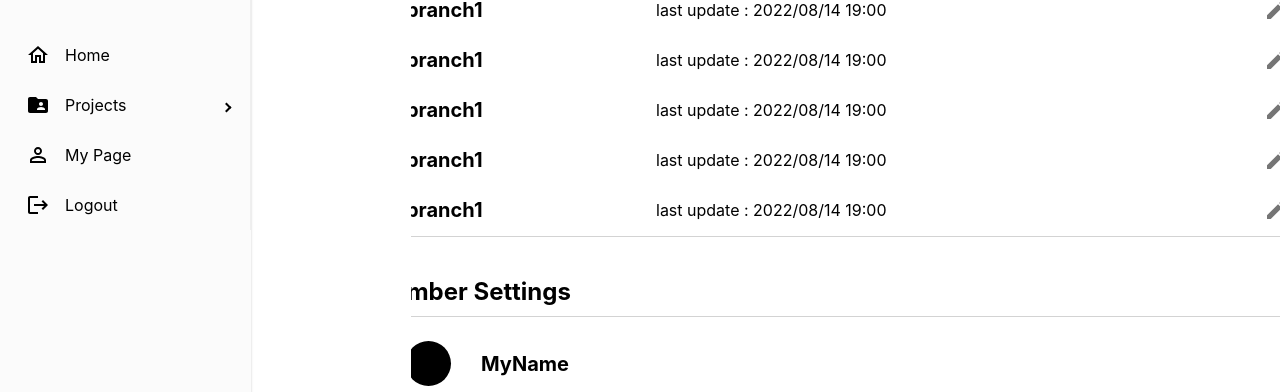
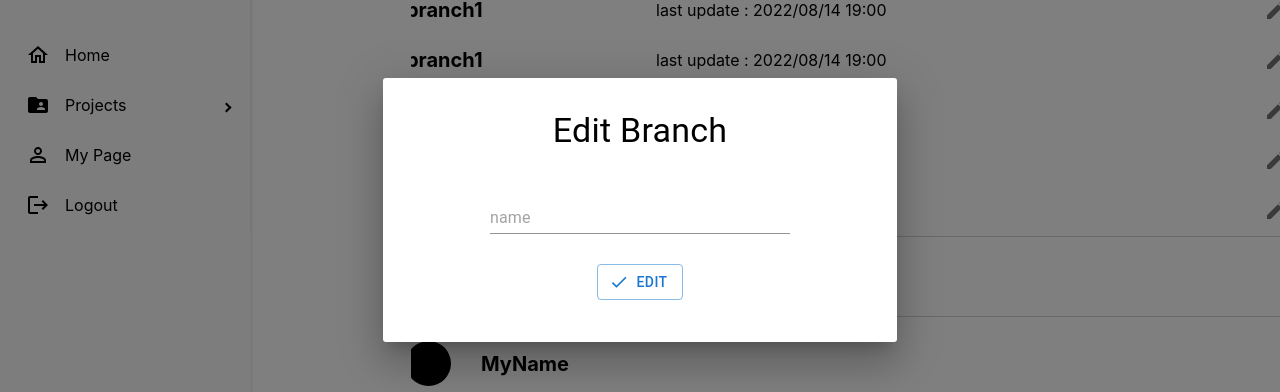
Before and after one commit to Tuk-AOK/frontend-dev, a React (Create React App) app: page /setting in a window 1280 px wide. Both pictures are taken after a click on the button 1276 px from the left and 200 px from the top of the page. Shown: the part 190-582 px from the top of the page. Built offline with nearby package versions, Linux system fonts and the light colour scheme; no server answers.

Commit message:
feat: 브랜치 이름 수정, 프로젝트 삭제 모달 퍼블리싱

```diff
--- a/src/components/common/box/branchBox/branchBox.tsx
+++ b/src/components/common/box/branchBox/branchBox.tsx
@@ -1,9 +1,37 @@
-import { Box, IconButton } from "@mui/material";
+import { Box, IconButton, Modal, Typography, Button, Input } from "@mui/material";
+import { useEffect, useState } from "react";
 import EditIcon from '@mui/icons-material/Edit';
 import DeleteIcon from '@mui/icons-material/Delete';
+import CheckIcon from '@mui/icons-material/Check';
 
+const style = {
+  position: 'absolute' as 'absolute',
+  top: '50%',
+  left: '50%',
+  transform: 'translate(-50%, -50%)',
+  width: 450,
+  height: 200,
+  bgcolor: 'background.paper',
+  border: 'none',
+  borderRadius: '3px',
+  boxShadow: 24,
+  p: 4,
+};
 
 export default function BranchBox() {
+  const [isModalOpen, setIsModalOpen] = useState(false);
+  const ariaLabel = { 'aria-label': 'description' };
+
+  const [branchName, setBranchName] = useState('');
+
+  const handleModalOpen = () => {
+    setIsModalOpen(true);
+  };
+
+  const handleModalClose = () => {
+    setIsModalOpen(false);
+  };
+
   return(
     <Box display="flex" sx={{ width:"930px", alignItems: "center"}}>
       <Box sx={{width:"250px",fontSize: "20px", fontWeight: "bold", textAlign: "left", textOverflow: 'ellipsis'}}>
@@ -13,9 +41,44 @@ export default function BranchBox() {
         last update : 2022/08/14 19:00
       </Box>
       <Box sx={{display: "flex", alignItems: "center", ml:"auto"}}>
-        <IconButton>
+        <IconButton
+          onClick={() => handleModalOpen()}
+        >
           <EditIcon/>
         </IconButton>
+
+        <Modal
+          open={isModalOpen}
+          onClose={handleModalClose}
+          aria-labelledby='modal-modal-title'
+          aria-describedby='modal-modal-description'
+        >
+          <Box sx={style}>
+            <Box sx = {{
+            display: "flex",
+            flexDirection: 'column',
+            justifyItems: 'center',
+            alignItems: 'center',
+            }}>
+              <Typography id="modal-modal-title" variant="h4" component="h2">
+                Edit Branch
+              </Typography>
+
+              <Input
+                placeholder="name"
+                inputProps={ariaLabel}
+                value={branchName}
+                onChange={(event)=>(setBranchName(event.target.value))}
+                sx={{width:'300px', marginBottom: '30px', marginTop: '50px'}}
+              />
+
+
+              <Button variant="outlined" startIcon={<CheckIcon />}>
+                Edit
+              </Button>
+            </Box>
+          </Box>
+        </Modal>
 
         <IconButton>
           <DeleteIcon/>
--- a/src/components/common/box/deleteBox/deleteBox.tsx
+++ b/src/components/common/box/deleteBox/deleteBox.tsx
@@ -1,15 +1,83 @@
-import { Box, Button } from "@mui/material";
+import { Box, Button, Modal, Typography, Input } from "@mui/material";
+import { useState, useEffect } from "react";
+import CheckIcon from '@mui/icons-material/Check';
+import axios from "axios";
+
+const style = {
+  position: 'absolute' as 'absolute',
+  top: '50%',
+  left: '50%',
+  transform: 'translate(-50%, -50%)',
+  width: 450,
+  height: 220,
+  bgcolor: 'background.paper',
+  border: 'none',
+  borderRadius: '3px',
+  boxShadow: 24,
+  p: 4,
+};
+
 
 export default function DeleteBox() {
+  const [isModalOpen, setIsModalOpen] = useState(false);
+  const ariaLabel = { 'aria-label': 'description' };
+
+  const [branchName, setBranchName] = useState('');
+
+  const handleModalOpen = () => {
+    setIsModalOpen(true);
+  };
+
+  const handleModalClose = () => {
+    setIsModalOpen(false);
+  };
+
   return(
     <Box display="flex" sx={{ width:"930px", alignItems: "center"}}>
       <Box sx={{width:"250px",fontSize: "22px", fontWeight: "bold", textAlign: "left", textOverflow: 'ellipsis', color: "#FF3A3A"}}>
         Delete Project
       </Box>
       <Box sx={{display: "flex", alignItems: "center", ml:"auto"}}>
-        <Button sx={{width: "150px", height: "50px", color: "white", bgcolor: "#FF3A3A"}}>
+        <Button sx={{width: "150px", height: "50px", color: "white", bgcolor: "#FF3A3A"}}
+          onClick={() => handleModalOpen()}
+        >
           delete
         </Button>
+        <Modal
+          open={isModalOpen}
+          onClose={handleModalClose}
+          aria-labelledby='modal-modal-title'
+          aria-describedby='modal-modal-description'
+        >
+          <Box sx={style}>
+            <Box sx = {{
+            display: "flex",
+            flexDirection: 'column',
+            justifyItems: 'center',
+            alignItems: 'center',
+            }}>
+              <Typography id="modal-modal-title" variant="h4" component="h2">
+                Delete Project
+              </Typography>
+              <Box sx={{mt: "5px",fontSize: "16px", fontWeight: "regular", textAlign:"center"}}>
+                삭제할 프로젝트 이름을 입력해 주세요.
+              </Box>
+
+              <Input
+                placeholder="프로젝트 이름"
+                inputProps={ariaLabel}
+                value={branchName}
+                onChange={(event)=>(setBranchName(event.target.value))}
+                sx={{width:'300px', marginBottom: '30px', marginTop: '50px'}}
+              />
+
+
+              <Button sx={{bgcolor: "#FF3A3A", color: "white", width: "125px"}} startIcon={<CheckIcon />}>
+                Delete
+              </Button>
+            </Box>
+          </Box>
+        </Modal>
       </Box>
     </Box>
   );
```
